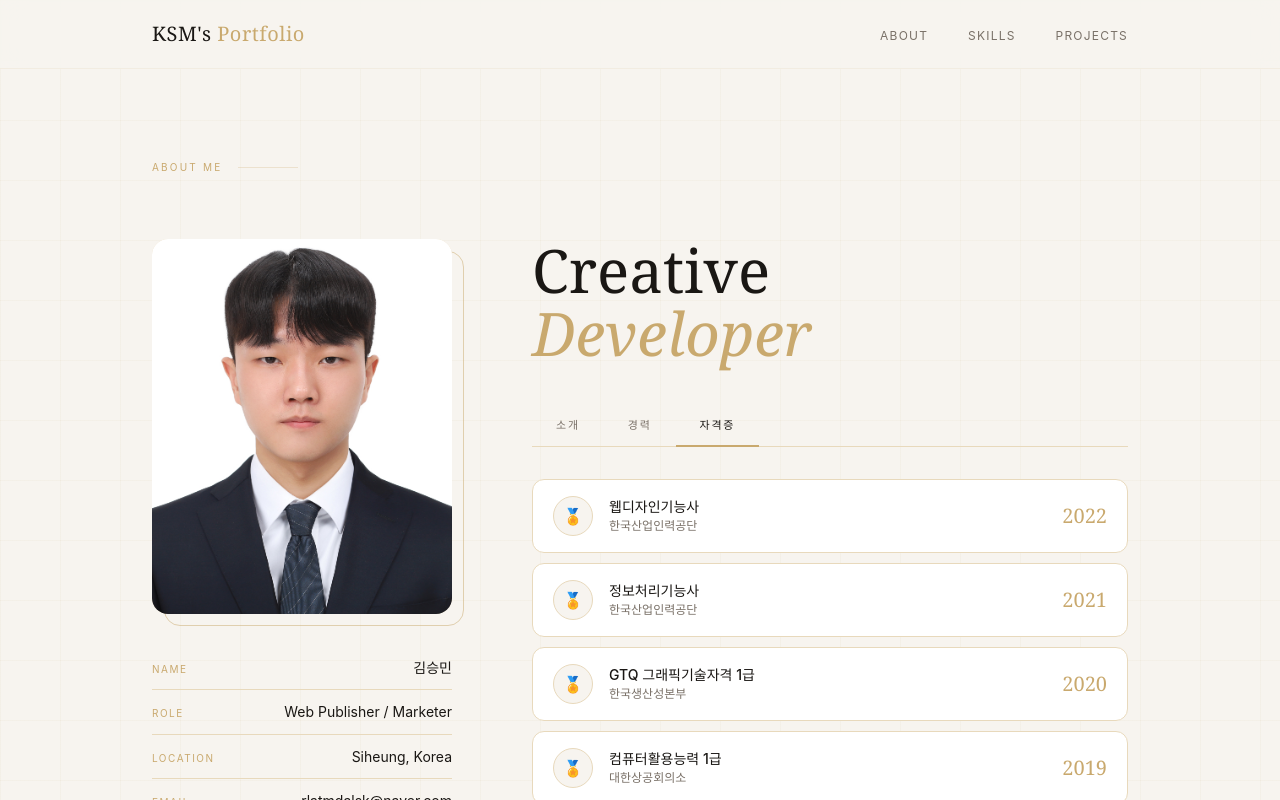
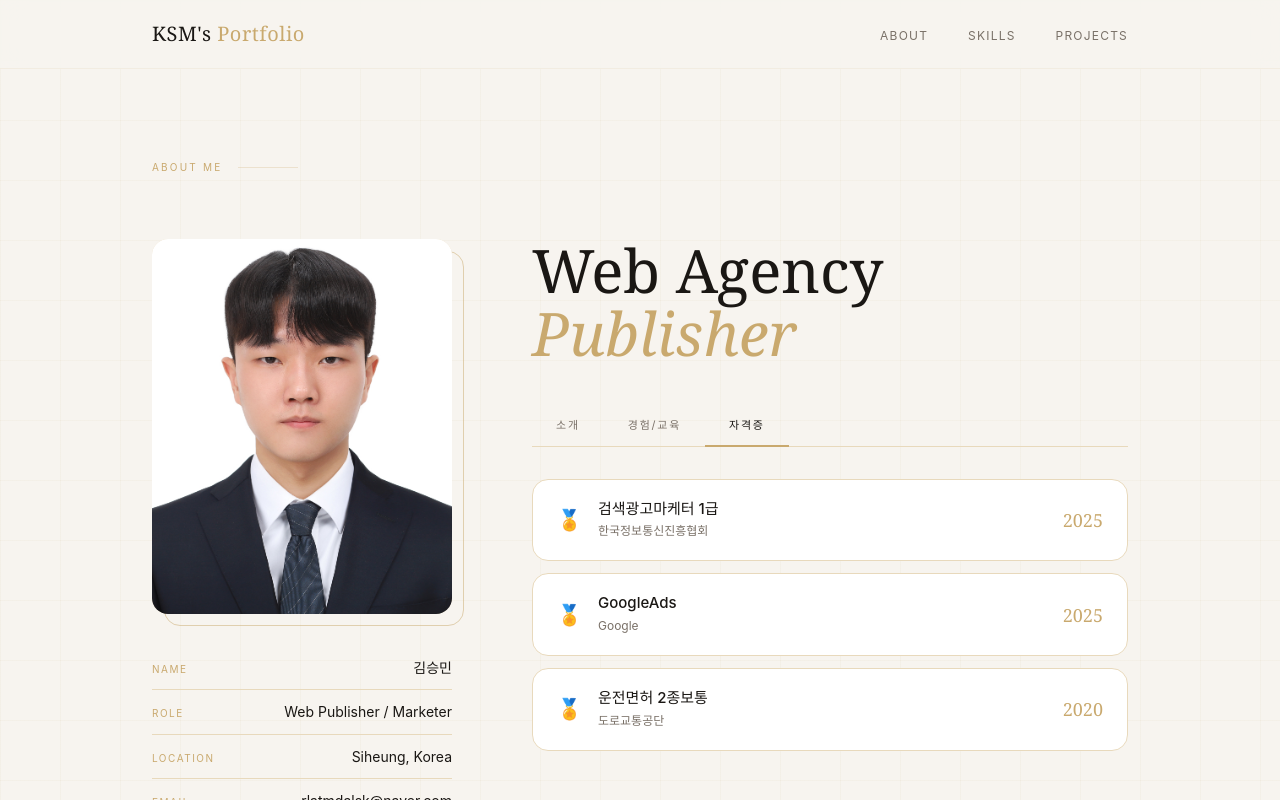
Before and after one commit to rlatmdalsk-sketch/MyPortfolio, a React (Vite) app: page / in a window 1280 px wide. Both pictures are taken after a click on the tab "자격증". Shown: the top 800 px of the page. Built offline with nearby package versions, Linux system fonts and the light colour scheme.

Commit message:
자기소개 작성중

```diff
--- a/src/Layout/About.tsx
+++ b/src/Layout/About.tsx
@@ -2,65 +2,50 @@ import { useState } from "react";
 import { twMerge } from "tailwind-merge";
 import { BsGithub } from "react-icons/bs";
 
-
 /* 데이터 */
 const infoList = [
-    { label: "Name",     value: "김승민" },
-    { label: "Role",     value: "Web Publisher / Marketer" },
+    { label: "Name", value: "김승민" },
+    { label: "Role", value: "Web Publisher / Marketer" },
     { label: "Location", value: "Siheung, Korea" },
-    { label: "Email",    value: "rlatmdalsk@naver.com" },
+    { label: "Email", value: "rlatmdalsk@naver.com" },
 ];
-
-
 
 const career = [
     {
-        period: "2023.03 — 현재",
-        title: "OOO 디지털 에이전시",
-        sub: "웹퍼블리셔 · 정규직",
-        desc: "반응형 웹 퍼블리싱 및 랜딩 페이지 제작, Figma 시안 기반 마크업, 크로스브라우징 대응.",
+        period: "2025.09 — 2026.02",
+        title: "라인컴퓨터 아트학원",
+        sub: "Node.JS 기반 Open API를 활용한 응용 소프트웨어 개발자 양성 과정",
+        desc: "React 프레임워크를 메인으로 하여 컴포넌트 기반 UI/UX 설계 및 상태 관리 학습. Node.js와 Open API를 연동하여 비동기 데이터를 실제 화면에 효율적으로 렌더링하는 퍼블리싱 기술 숙달.",
     },
     {
-        period: "2022.01 — 2023.02",
-        title: "OOO 마케팅 회사",
-        sub: "프론트엔드 인턴",
-        desc: "SNS 광고 배너 HTML 제작, 이메일 템플릿 퍼블리싱, 유지보수 작업 담당.",
-    },
-    {
-        period: "2018 — 2022",
-        title: "OO대학교",
-        sub: "디지털미디어디자인학과 · 학사 졸업",
-        desc: "웹 디자인, UI/UX, 영상 편집 전공.",
+        period: "2021.03 — 2025.02",
+        title: "인하공업전문대학교",
+        sub: "정보통신학과 졸업",
+        desc: "네트워크 구조 및 통신 프로토콜 이해, 프로그래밍 기초(C, Java) 및 웹개발실습",
     },
 ];
 
 const certs = [
-    { name: "웹디자인기능사",         org: "한국산업인력공단", year: "2022" },
-    { name: "정보처리기능사",         org: "한국산업인력공단", year: "2021" },
-    { name: "GTQ 그래픽기술자격 1급", org: "한국생산성본부",   year: "2020" },
-    { name: "컴퓨터활용능력 1급",     org: "대한상공회의소",   year: "2019" },
+    { name: "검색광고마케터 1급", org: "한국정보통신진흥협회", year: "2025" },
+    { name: "GoogleAds", org: "Google", year: "2025" },
+    { name: "운전면허 2종보통", org: "도로교통공단", year: "2020" },
 ];
 
 const TABS = [
-    { key: "int",    label: "소개" },
-    { key: "career", label: "경력" },
-    { key: "cert",   label: "자격증" },
+    { key: "int", label: "소개" },
+    { key: "career", label: "경험/교육" },
+    { key: "cert", label: "자격증" },
 ] as const;
 
 type Tab = "int" | "career" | "cert";
 
-/* 컴포넌트 */
 export default function About() {
     const [tab, setTab] = useState<Tab>("int");
 
     return (
         <section
             id="about"
-            className={twMerge(
-                "relative overflow-hidden",
-                "bg-[#f7f4ef] py-28 md:py-40"
-            )}
-        >
+            className={twMerge("relative overflow-hidden", "bg-[#f7f4ef] py-28 md:py-40")}>
             {/* 배경 미세 그리드 */}
             <div
                 aria-hidden="true"
@@ -73,27 +58,30 @@ export default function About() {
             />
 
             <div className="relative max-w-5xl mx-auto px-6">
-
                 {/*ABOUT ME*/}
-                <div
-                    className={twMerge("flex items-center gap-4", "mb-16")}
-                    data-aos="fade-up"
-                >
-                    <span className={twMerge("text-[10px] tracking-[.22em] uppercase", "text-[#c9a96e]")}>
+                <div className={twMerge("flex items-center gap-4", "mb-16")} data-aos="fade-up">
+                    <span
+                        className={twMerge(
+                            "text-[10px] tracking-[.22em] uppercase",
+                            "text-[#c9a96e]",
+                        )}>
                         About Me
                     </span>
                     <span className="flex-1 h-px bg-[#c9a96e]/25 max-w-[60px]" aria-hidden="true" />
                 </div>
 
                 {/* 본문 그리드 */}
-                <div className={twMerge("grid items-start", "md:grid-cols-[300px_1fr]", "gap-12 lg:gap-20")}>
-
+                <div
+                    className={twMerge(
+                        "grid items-start",
+                        "md:grid-cols-[300px_1fr]",
+                        "gap-12 lg:gap-20",
+                    )}>
                     {/*왼쪽 컬럼*/}
                     <div
                         className={twMerge("flex flex-col gap-8")}
                         data-aos="fade-right"
-                        data-aos-delay="100"
-                    >
+                        data-aos-delay="100">
                         {/* 프로필 사진 */}
                         <div className="relative self-start w-full">
                             <div
@@ -101,13 +89,14 @@ export default function About() {
                                 className={twMerge(
                                     "absolute -bottom-3 -right-3",
                                     "w-full h-full",
-                                    "border border-[#c9a96e]/50 rounded-2xl"
+                                    "border border-[#c9a96e]/50 rounded-2xl",
                                 )}
                             />
-                            <div className={twMerge(
+                            <div
+                                className={twMerge(
                                     "relative aspect-[4/5] w-full",
                                     "rounded-2xl overflow-hidden",
-                                "bg-[#e8d9bc]"
+                                    "bg-[#e8d9bc]",
                                 )}>
                                 <img
                                     src="/Profile.jpg"
@@ -124,18 +113,19 @@ export default function About() {
                                     key={label}
                                     className={twMerge(
                                         "flex justify-between items-baseline",
-                                        "py-3 gap-4"
-                                    )}
-                                >
-                                    <span className={twMerge(
+                                        "py-3 gap-4",
+                                    )}>
+                                    <span
+                                        className={twMerge(
                                             "text-[10px] tracking-[.15em] uppercase",
-                                        "text-[#c9a96e] shrink-0"
+                                            "text-[#c9a96e] shrink-0",
                                         )}>
                                         {label}
                                     </span>
-                                    <span className={twMerge(
+                                    <span
+                                        className={twMerge(
                                             "text-sm text-[#1a1714]",
-                                        "text-right leading-snug"
+                                            "text-right leading-snug",
                                         )}>
                                         {value}
                                     </span>
@@ -148,23 +138,23 @@ export default function About() {
                     <div
                         className={twMerge("flex flex-col gap-0")}
                         data-aos="fade-right"
-                        data-aos-delay="200"
-                    >
+                        data-aos-delay="200">
                         {/* 제목 */}
-                        <h2 className={twMerge(
+                        <h2
+                            className={twMerge(
                                 "font-serif text-5xl md:text-6xl leading-[1.05]",
-                            "text-[#1a1714] mb-10"
+                                "text-[#1a1714] mb-10",
                             )}>
-                            Creative<br />
-                            <em className="italic text-[#c9a96e]">Developer</em>
+                            Web Agency
+                            <br />
+                            <em className="italic text-[#c9a96e]">Publisher</em>
                         </h2>
 
                         {/* 탭 버튼 */}
                         <div
                             role="tablist"
                             aria-label="소개 탭"
-                            className={twMerge("flex gap-0", "border-b border-[#e8d9bc]", "mb-8")}
-                        >
+                            className={twMerge("flex gap-0", "border-b border-[#e8d9bc]", "mb-8")}>
                             {TABS.map(({ key, label }) => (
                                 <button
                                     key={key}
@@ -179,9 +169,8 @@ export default function About() {
                                         tab === key
                                             ? "text-[#1a1714]"
                                             : "text-[#7a7168] hover:text-[#1a1714]",
-                                        "cursor-pointer"
-                                    )}
-                                >
+                                        "cursor-pointer",
+                                    )}>
                                     {label}
                                     <span
                                         aria-hidden="true"
@@ -189,7 +178,7 @@ export default function About() {
                                             "absolute bottom-[-1px] left-0 right-0 h-[2px]",
                                             "bg-[#c9a96e]",
                                             "transition-transform duration-300 origin-left",
-                                            tab === key ? "scale-x-100" : "scale-x-0"
+                                            tab === key ? "scale-x-100" : "scale-x-0",
                                         )}
                                     />
                                 </button>
@@ -203,22 +192,29 @@ export default function About() {
                                 role="tabpanel"
                                 className={twMerge(
                                     "flex flex-col gap-5",
-                                    "animate-[fadeUp_.35s_ease_forwards]"
-                                )}
-                            >
-                                <p className={twMerge("text-[15px] leading-[1.85]", "text-[#7a7168]")}>
-                                    안녕하세요! 웹퍼블리셔 &amp; 프론트엔드 개발자{" "}
-                                    <strong className="text-[#1a1714] font-medium">홍길동</strong>입니다.
-                                    시맨틱 마크업과 접근성에 기반한 깔끔한 코드를 작성하고,
+                                    "animate-[fadeUp_.35s_ease_forwards]",
+                                )}>
+                                <p
+                                    className={twMerge(
+                                        "text-[15px] leading-[1.85]",
+                                        "text-[#7a7168]",
+                                    )}>
+                                    안녕하세요! 웹퍼블리셔 &amp; 웹 마케터{" "}
+                                    <strong className="text-[#1a1714] font-medium">김승민</strong>
+                                    입니다. 시맨틱 마크업과 접근성에 기반한 깔끔한 코드를 작성하고,
                                     사용자 경험을 중심으로 인터페이스를 설계합니다.
                                 </p>
-                                <p className={twMerge("text-[15px] leading-[1.85]", "text-[#7a7168]")}>
+                                <p
+                                    className={twMerge(
+                                        "text-[15px] leading-[1.85]",
+                                        "text-[#7a7168]",
+                                    )}>
                                     광고·마케팅 에이전시와 협업하며{" "}
                                     <strong className="text-[#1a1714] font-medium">
                                         브랜드 아이덴티티를 디지털로 구현하는 작업
                                     </strong>
-                                    을 즐겨 왔습니다. 반응형 웹, 크로스브라우징, SEO 최적화를 기본으로
-                                    퀄리티 높은 결과물을 만들어냅니다.
+                                    을 즐겨 왔습니다. 반응형 웹, 크로스브라우징, SEO 최적화를
+                                    기본으로 퀄리티 높은 결과물을 만들어냅니다.
                                 </p>
 
                                 <a
@@ -230,16 +226,14 @@ export default function About() {
                                         "border border-[#c9a96e]/40 rounded-full",
                                         "text-[11px] tracking-widest uppercase text-[#1a1714]",
                                         "hover:bg-[#c9a96e] hover:text-white hover:border-[#c9a96e]",
-                                        "transition-all duration-300 group"
-                                    )}
-                                >
+                                        "transition-all duration-300 group",
+                                    )}>
                                     <BsGithub className="w-4 h-4 transition-transform group-hover:scale-110" />
                                     <span>Visit GitHub</span>
                                 </a>
                             </div>
                         )}
 
-                        {/* 경력 */}
                         {tab === "career" && (
                             <ol
                                 id="panel-career"
@@ -247,9 +241,8 @@ export default function About() {
                                 className={twMerge(
                                     "relative flex flex-col gap-0",
                                     "pl-6",
-                                    "animate-[fadeUp_.35s_ease_forwards]"
-                                )}
-                            >
+                                    "animate-[fadeUp_.35s_ease_forwards]",
+                                )}>
                                 <span
                                     aria-hidden="true"
                                     className="absolute left-[3px] top-2 bottom-4 w-px bg-[#e8d9bc]"
@@ -261,23 +254,27 @@ export default function About() {
                                             className={twMerge(
                                                 "absolute -left-6 top-[6px]",
                                                 "w-[10px] h-[10px] rounded-full",
-                                                "border-2 border-[#c9a96e] bg-[#f7f4ef]"
+                                                "border-2 border-[#c9a96e] bg-[#f7f4ef]",
                                             )}
                                         />
-                                        <p className={twMerge(
+                                        <p
+                                            className={twMerge(
                                                 "text-[10px] tracking-[.15em] uppercase",
-                                            "text-[#c9a96e] mb-1.5"
+                                                "text-[#c9a96e] mb-1.5",
                                             )}>
                                             {period}
                                         </p>
-                                        <h3 className={twMerge(
+                                        <h3
+                                            className={twMerge(
                                                 "font-serif text-[17px] leading-snug",
-                                            "text-[#1a1714] mb-0.5"
+                                                "text-[#1a1714] mb-0.5",
                                             )}>
                                             {title}
                                         </h3>
                                         <p className="text-xs text-[#c9a96e]/80 mb-2">{sub}</p>
-                                        <p className="text-[13px] text-[#7a7168] leading-relaxed">{desc}</p>
+                                        <p className="text-[13px] text-[#7a7168] leading-relaxed">
+                                            {desc}
+                                        </p>
                                     </li>
                                 ))}
                             </ol>
@@ -288,43 +285,30 @@ export default function About() {
                             <ul
                                 id="panel-cert"
                                 role="tabpanel"
-                                className={twMerge(
-                                    "flex flex-col gap-2.5",
-                                    "animate-[fadeUp_.35s_ease_forwards]"
-                                )}
-                            >
+                                className="flex flex-col gap-3 animate-[fadeUp_.35s_ease_forwards]">
                                 {certs.map(({ name, org, year }) => (
                                     <li
                                         key={name}
                                         className={twMerge(
-                                            "group flex items-center gap-4",
-                                            "px-5 py-4",
-                                            "border border-[#e8d9bc] rounded-xl bg-white",
-                                            "hover:border-[#c9a96e]",
-                                            "hover:shadow-[0_4px_24px_rgba(201,169,110,.12)]",
-                                            "transition-all duration-300"
-                                        )}
-                                    >
-                                        <span
-                                            aria-hidden="true"
-                                            className={twMerge(
-                                                "w-10 h-10 rounded-full",
-                                                "bg-[#f7f4ef] border border-[#e8d9bc]",
-                                                "group-hover:border-[#c9a96e]/40",
-                                                "flex items-center justify-center text-base shrink-0",
-                                                "transition-colors duration-300"
-                                            )}
-                                        >
+                                            "group flex items-center justify-between gap-4",
+                                            "px-6 py-5 bg-white border border-[#e8d9bc] rounded-2xl",
+                                            "hover:border-[#c9a96e] hover:shadow-lg transition-all duration-300",
+                                        )}>
+                                        <div className="flex items-center gap-4">
+                                            <span className="text-xl group-hover:scale-110 transition-transform">
                                                 🏅
                                             </span>
-                                        <div className="flex-1 min-w-0">
-                                            <p className="text-sm font-medium text-[#1a1714] leading-snug">{name}</p>
-                                            <p className="text-xs text-[#7a7168] mt-0.5">{org}</p>
+                                            <div>
+                                                <h4 className="text-[15px] font-medium text-[#1a1714] leading-tight">
+                                                    {name}
+                                                </h4>
+                                                <p className="text-[12px] text-[#7a7168] mt-1">
+                                                    {org}
+                                                </p>
                                             </div>
-                                        <span className={twMerge(
-                                            "font-serif text-xl",
-                                            "text-[#c9a96e] shrink-0 tabular-nums"
-                                        )}>
+                                        </div>
+
+                                        <span className="font-serif text-lg text-[#c9a96e] tabular-nums shrink-0">
                                             {year}
                                         </span>
                                     </li>
```
Lines whose indentation alone changed are shown as unchanged.
